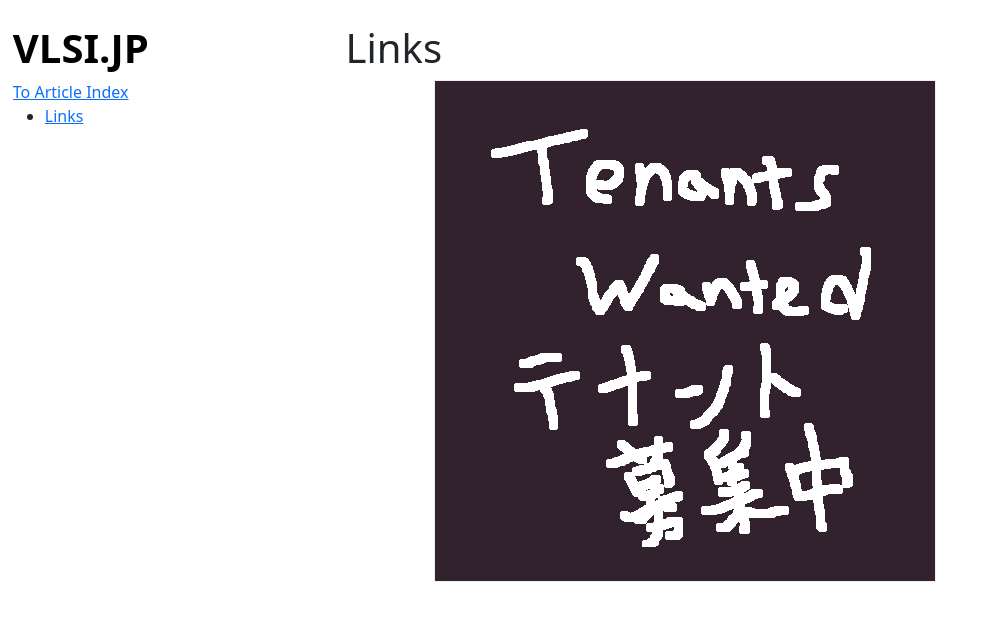
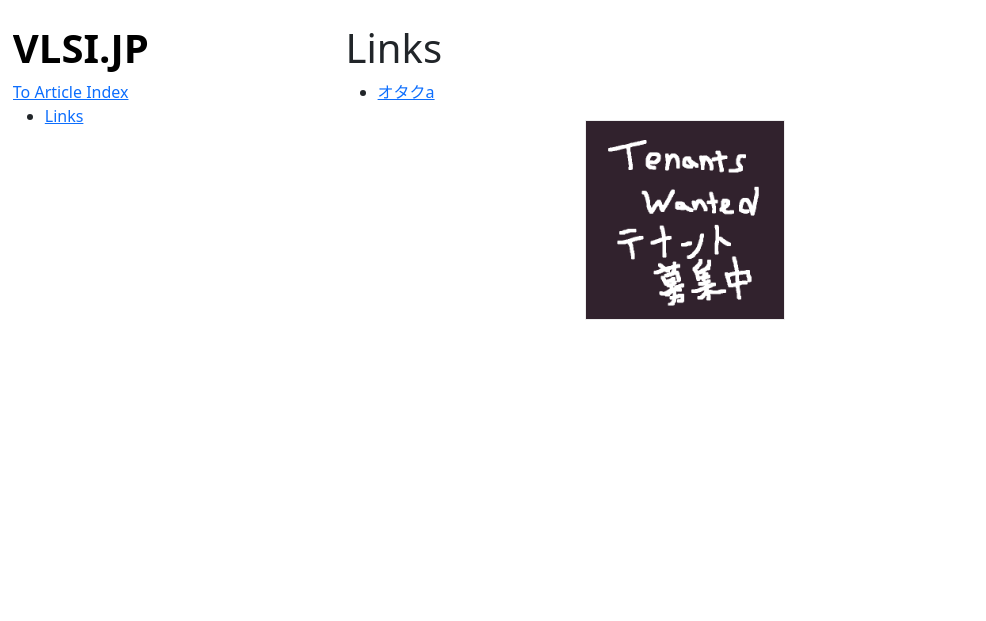
Before and after one commit to Cra2yPierr0t/Cra2yPierr0t.github.io, a Jekyll site: the page built from links.md, in a window 1280 px wide. Shown: the top 621 px of the page, without its empty margins (0-986 px from the left). Built offline with Jekyll 4.4.1, drawn with Linux system fonts in a browser that asks for light colours.

Commit message:
add otaku a

```diff
--- a/links.md
+++ b/links.md
@@ -3,5 +3,6 @@ layout: default
 title: Links
 ---
 # Links
+* [オタクa](https://pg-mana.net)
 
-![](https://raw.githubusercontent.com/Cra2yPierr0t/Cra2yPierr0t.github.io/master/images/bosyuu.png?raw=true)
+<img src="https://raw.githubusercontent.com/Cra2yPierr0t/Cra2yPierr0t.github.io/master/images/bosyuu.png?raw=true" width="200">
```
